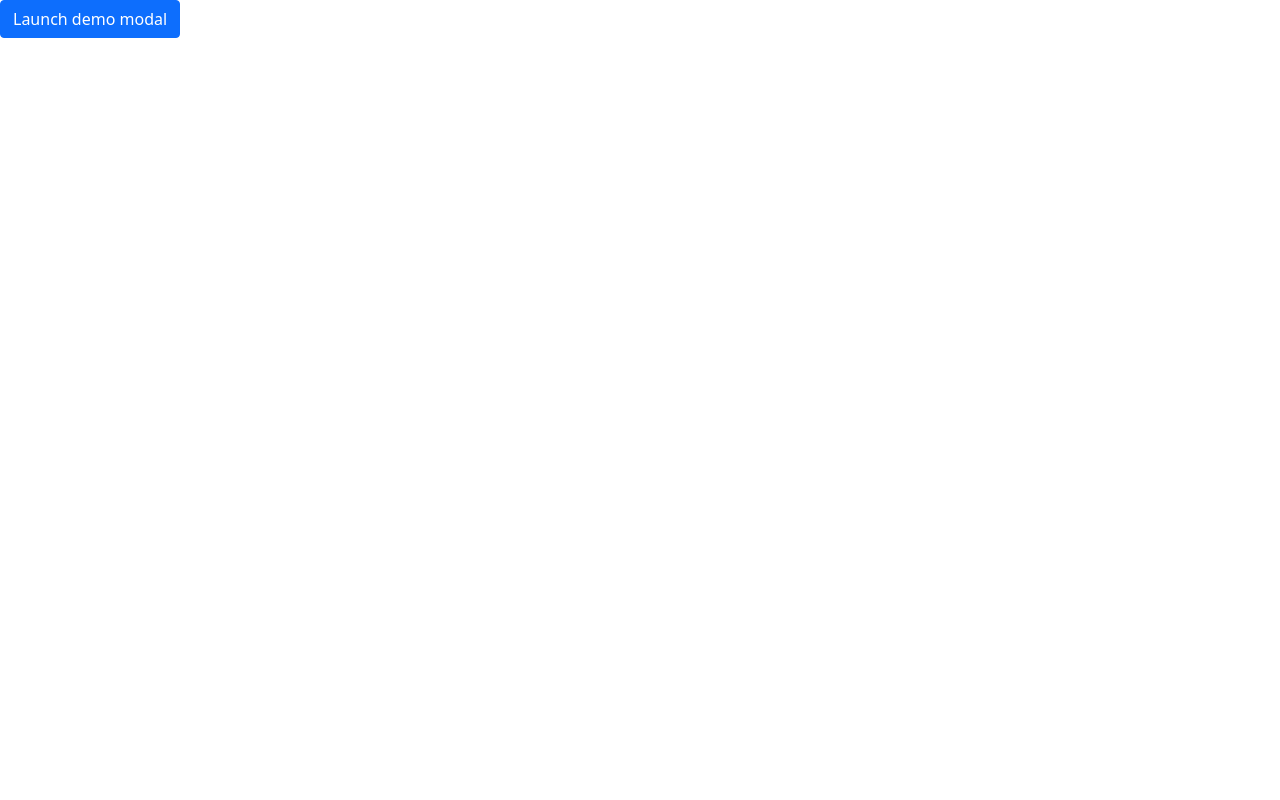
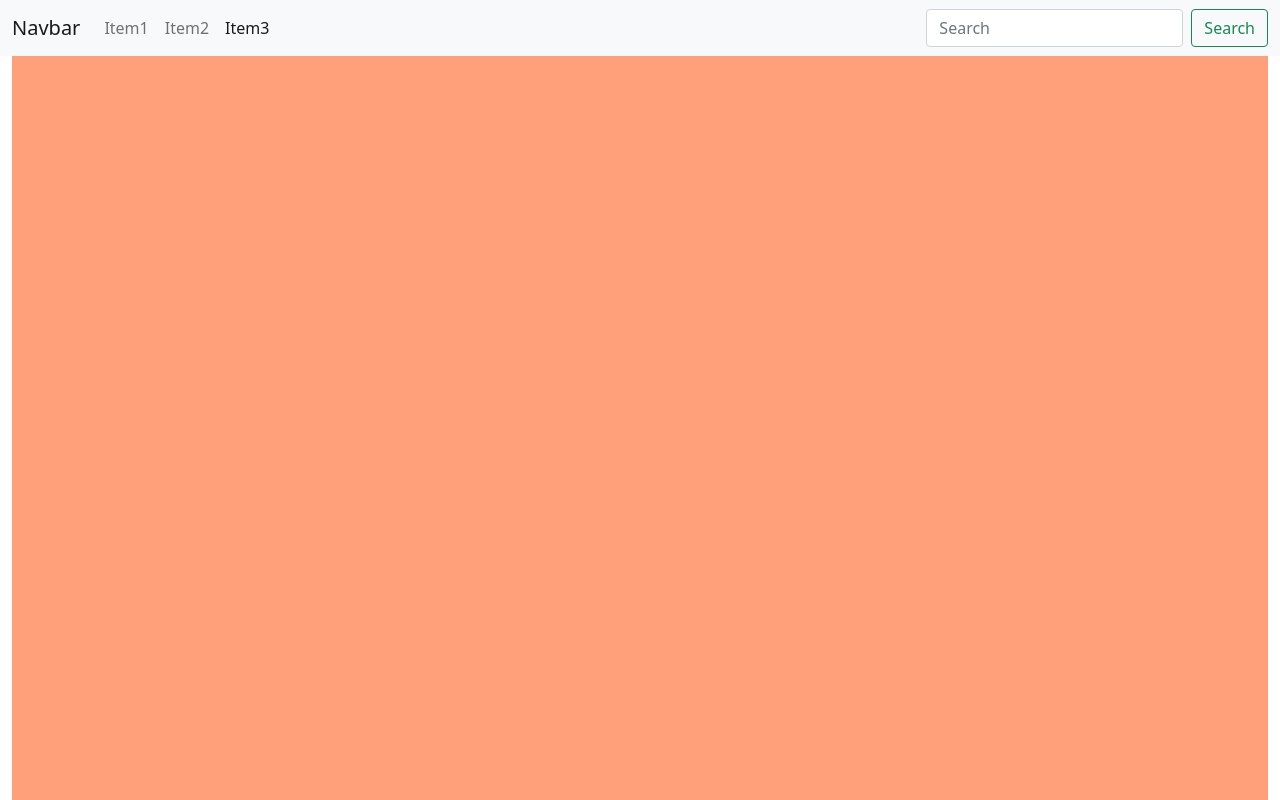
Before and after one commit to SanjeQi/bootStrap_play, a plain HTML site: page index.html in a window 1280 px wide. Shown: the top 800 px of the page. Drawn offline with nearby package versions, Linux system fonts and the light colour scheme.

Commit message:
Bootstrap: Scroll Spy

```diff
--- a/index.html
+++ b/index.html
@@ -18,49 +18,55 @@
     ></script>
     <title>Document</title>
   </head>
-  <body>
-    <!-- Button trigger modal -->
-    <button
-      type="button"
-      class="btn btn-primary"
-      data-bs-toggle="modal"
-      data-bs-target="#exampleModal"
-    >
-      Launch demo modal
-    </button>
+  <body data-bs-spy="scroll" data-bs-target=".navbar-nav">
+    <!-- Navbar  -->
 
-    <!-- Modal -->
-    <div
-      class="modal fade"
-      id="exampleModal"
-      tabindex="-1"
-      aria-labelledby="exampleModalLabel"
-      aria-hidden="true"
-    >
-      <div class="modal-dialog">
-        <div class="modal-content">
-          <div class="modal-header">
-            <h5 class="modal-title" id="exampleModalLabel">Modal title</h5>
-            <button
-              type="button"
-              class="btn-close"
-              data-bs-dismiss="modal"
-              aria-label="Close"
-            ></button>
-          </div>
-          <div class="modal-body">...</div>
-          <div class="modal-footer">
-            <button
-              type="button"
-              class="btn btn-secondary"
-              data-bs-dismiss="modal"
-            >
-              Close
+    <nav class="navbar navbar-expand-lg sticky-top navbar-light bg-light">
+      <div class="container-fluid">
+        <a class="navbar-brand" href="#">Navbar</a>
+        <button
+          class="navbar-toggler"
+          type="button"
+          data-bs-toggle="collapse"
+          data-bs-target="#navbarTogglerDemo02"
+          aria-controls="navbarTogglerDemo02"
+          aria-expanded="false"
+          aria-label="Toggle navigation"
+        >
+          <span class="navbar-toggler-icon"></span>
+        </button>
+        <div class="collapse navbar-collapse" id="navbarTogglerDemo02">
+          <ul class="navbar-nav me-auto mb-2 mb-lg-0">
+            <li class="nav-item">
+              <a class="nav-link" aria-current="page" href="#div1">Item1</a>
+            </li>
+            <li class="nav-item">
+              <a class="nav-link" aria-current="page" href="#div2">Item2</a>
+            </li>
+            <li class="nav-item">
+              <a class="nav-link" aria-current="page" href="#div3">Item3</a>
+            </li>
+          </ul>
+          <form class="d-flex">
+            <input
+              class="form-control me-2"
+              type="search"
+              placeholder="Search"
+              aria-label="Search"
+            />
+            <button class="btn btn-outline-success" type="submit">
+              Search
             </button>
-            <button type="button" class="btn btn-primary">Save changes</button>
-          </div>
+          </form>
         </div>
       </div>
+    </nav>
+
+    <!-- Scroll Spy -->
+    <div class="container-fluid">
+      <div id="div1" class="divContent"></div>
+      <div id="div2" class="divContent"></div>
+      <div id="div3" class="divContent"></div>
     </div>
   </body>
   <script type="text/javascript" src="/java_script.js"></script>
--- a/style.css
+++ b/style.css
@@ -1,4 +1,23 @@
+body {
+  position: relative;
+}
 .box {
   background-color: lightgrey;
   border: 1px solid gray;
 }
+
+#div1 {
+  background-color: lightsalmon;
+}
+
+#div2 {
+  background-color: rgb(213, 122, 255);
+}
+
+#div3 {
+  background-color: rgb(201, 80, 110);
+}
+
+.divContent {
+  height: 800px;
+}
```
